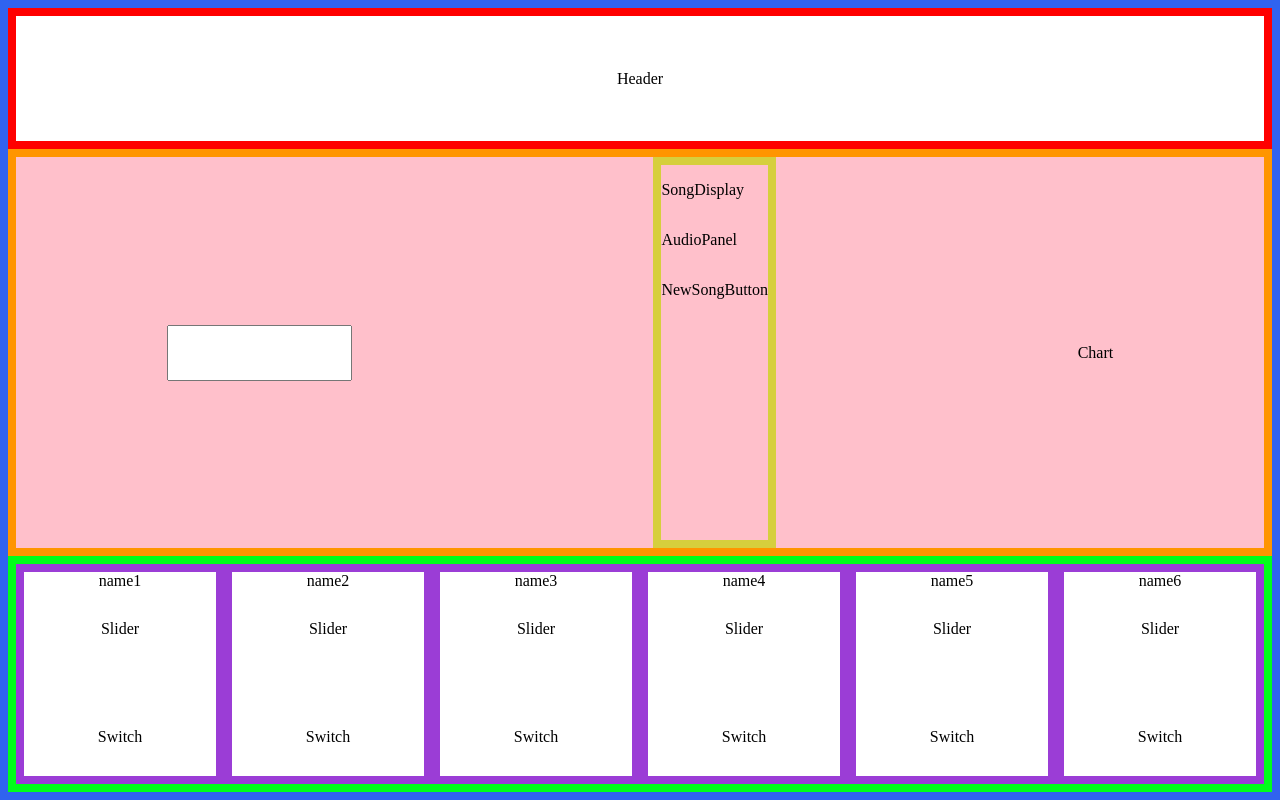
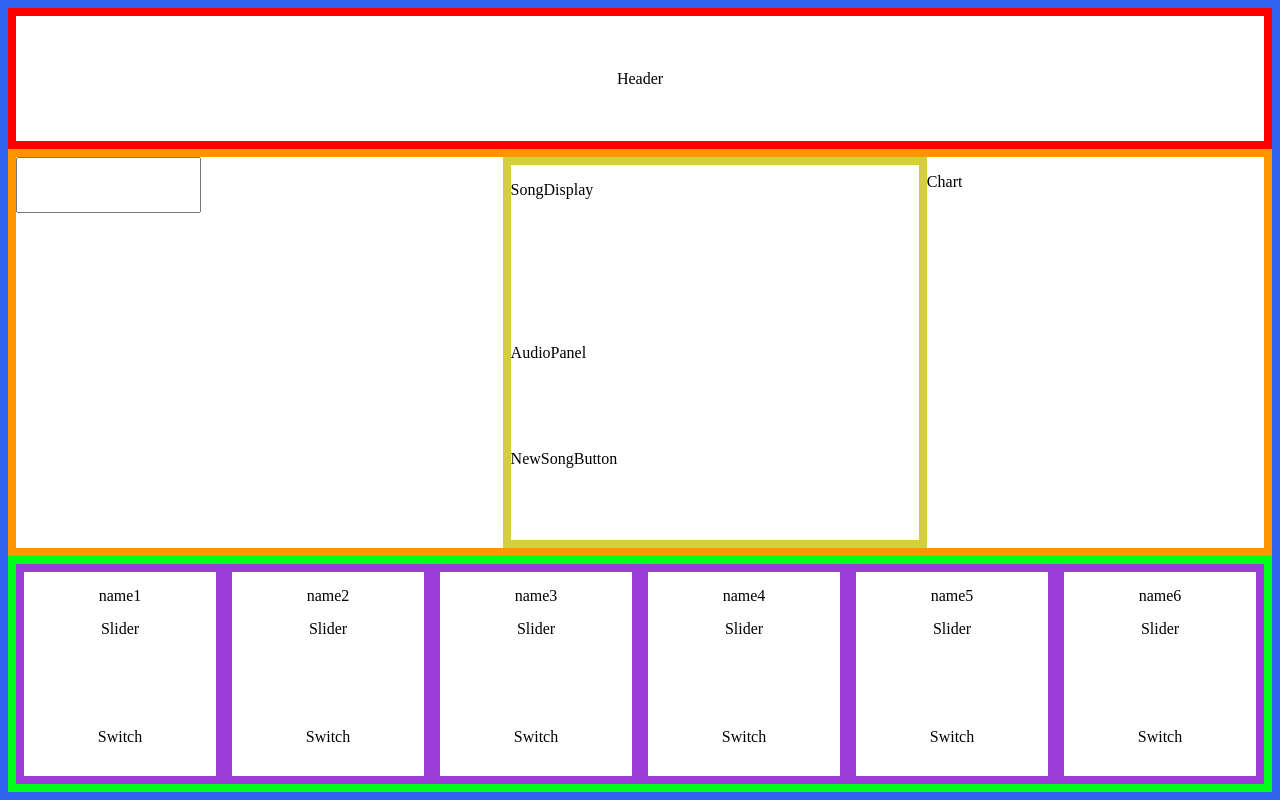
Before and after one commit to naturalCode4/music-genius-server, a React (Create React App) app: page / in a window 1280 px wide. Built offline with nearby package versions, Linux system fonts and the light colour scheme.

Commit message:
put full-flexbox-css in correct file path

```diff
--- a/src/css/App.css
+++ b/src/css/App.css
@@ -26,8 +26,8 @@ body {
     align-items: center;
     justify-content: space-around;
     border: 8px solid rgb(255, 149, 0);
-    background-color: pink;
     flex-grow: 3;
+    /* do flex wrap */
 }
 
 #filters {
@@ -43,7 +43,31 @@ body {
     flex-direction: column;
     border: 8px solid rgb(214, 207, 61);
     box-sizing: border-box;
-    height: 100%
+    height: 100%;
+    flex-grow: 1;
+}
+
+#genre_select {
+    height: 100%;
+    flex-grow: 1;
+}
+
+#song_display {
+    flex-grow: 2;
+}
+
+#audio_panel {
+    flex-grow: 1;
+}
+
+#new_song_button {
+    flex-grow: 1;
+
+}
+
+#chart {
+    height: 100%;
+    flex-grow: 1;
 }
 
 .slider_and_switch {
@@ -55,11 +79,15 @@ body {
     box-sizing: border-box;
     flex-grow: 1;
     text-align: center;
+    /* have min width and then do flex wrap */
 }
 
 .filter_name {
     flex-grow: 1;
-    margin: 0
+    margin: 0;
+    display: flex;
+    flex-direction: column;
+    justify-content: center;
 }
 
 .slider {
```
Also changed, not shown: src/OldAPP.css (renamed from src/App.css).
